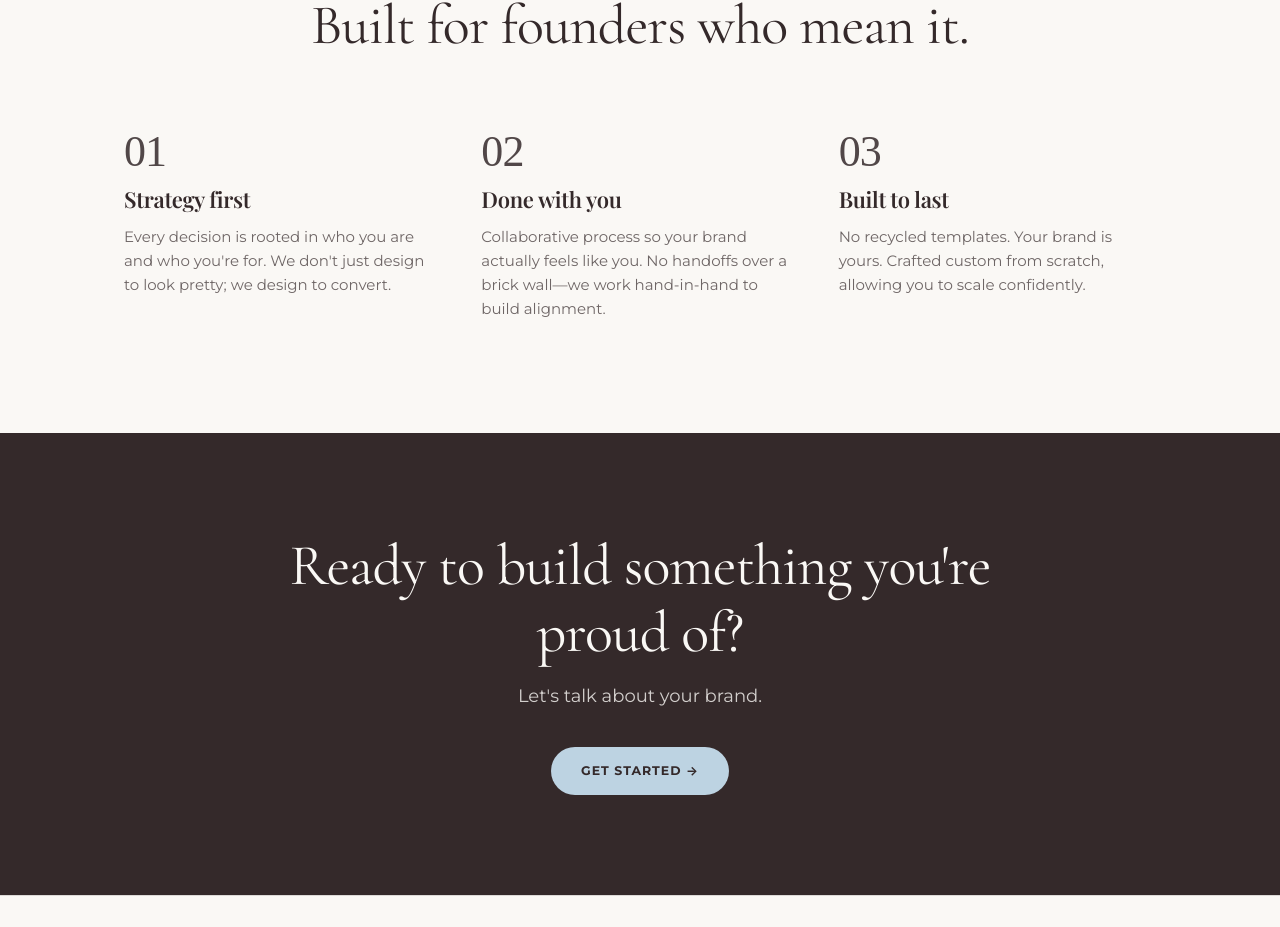
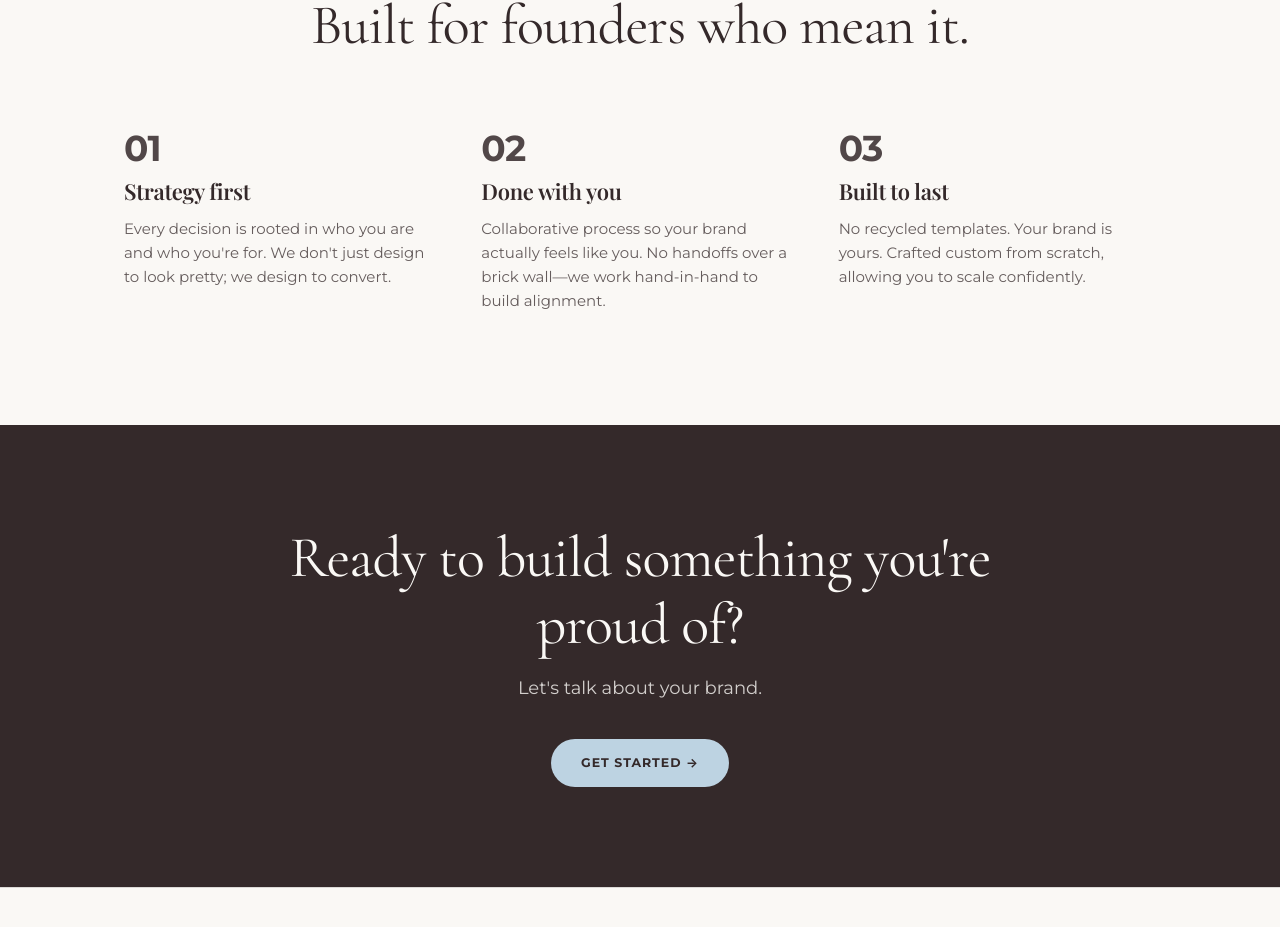
Before and after one commit to milanese88/intent-digital, a React (Vite) app: page / in a window 1280 px wide. Shown: the part 2993-3920 px from the top of the page. Built offline with nearby package versions, Linux system fonts and the light colour scheme; a web font is replaced by a local one.

Commit message:
Update home.css

```diff
--- a/src/styles/home.css
+++ b/src/styles/home.css
@@ -928,10 +928,9 @@
 }
 
 .card-price {
-  font-family: 'Times New Roman MT Condensed', 'Times New Roman Condensed', 'Bodoni MT Condensed', 'Times New Roman', serif;
-  font-stretch: condensed;
-  font-size: 42px;
-  font-weight: 400;
+  font-family: var(--font-sans);
+  font-size: 38px;
+  font-weight: 700;
   color: var(--espresso); /* Brown color */
   margin-bottom: 16px;
   line-height: 1;
@@ -1042,10 +1041,9 @@
 }
 
 .why-num {
-  font-family: 'Times New Roman MT Condensed', 'Times New Roman Condensed', 'Bodoni MT Condensed', 'Times New Roman', serif;
-  font-stretch: condensed;
-  font-size: 44px;
-  font-weight: 400;
+  font-family: var(--font-sans);
+  font-size: 36px;
+  font-weight: 700;
   color: var(--espresso);
   margin-bottom: 12px;
   opacity: 0.85;
@@ -1054,6 +1052,7 @@
 }
 
 .why-col-title {
+  font-family: var(--font-heading);
   font-size: 22px;
   letter-spacing: -0.3px;
   color: var(--espresso);
@@ -1061,9 +1060,10 @@
 }
 
 .why-col-text {
+  font-family: var(--font-sans);
   font-size: 15px;
   color: var(--espresso);
-  opacity: 0.7;
+  opacity: 0.75;
   line-height: 1.6;
 }
 
@@ -1849,8 +1849,8 @@
   border: 1px solid var(--espresso-15);
   border-radius: 8px;
   padding: 14px 18px;
-  font-family: var(--font-serif);
-  font-size: 16px;
+  font-family: var(--font-sans);
+  font-size: 15px;
   color: var(--espresso);
   outline: none;
   transition: var(--transition-smooth);
```
